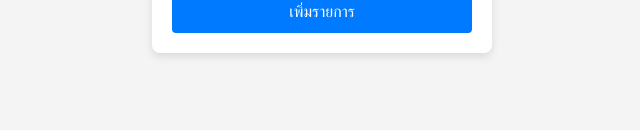
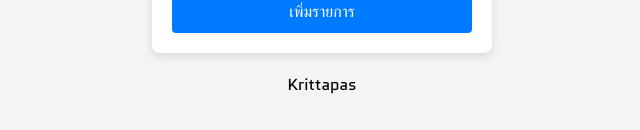
Before and after one commit to 0KrittapasKa0/react_learning_2, a React (Create React App) app: page / in a window 1280 px wide. Shown: the part 266-396 px from the top of the page, without its empty margins (318-958 px from the left). Built offline with nearby package versions, Linux system fonts and the light colour scheme.

Commit message:
DataContext

```diff
--- a/src/components/App.js
+++ b/src/components/App.js
@@ -3,10 +3,10 @@
 import Items from "./Items";
 import "./App.css";
 import FormCoponent from "./Form";
+import DataContext from "../data/DataContext";
 
 function App() {
-  const initdata = [
-  ];
+  const initdata = [];
   const [items, setItems] = useState(initdata);
   const onAddNewItem = (newItem) => {
     console.log("ข้อมูลที่ได้รับมา ", newItem);
@@ -15,11 +15,13 @@
     });
   };
   return (
+    <DataContext.Provider value={"Krittapas"}>
       <div>
         <Header />
         <FormCoponent onAddItem={onAddNewItem} />
         <Transaction items={items} />
       </div>
+    </DataContext.Provider>
   );
 }
 
@@ -40,6 +42,9 @@
             return <Items key={uuidv4()} {...item} />; //items spread operator
           })}
         </ul>
+        <DataContext.Consumer>
+        {value=><p>{value}</p>}
+      </DataContext.Consumer>
     </div>
   );
 };
--- /dev/null
+++ b/src/data/DataContext.js
@@ -0,0 +1,5 @@
+import { createContext } from "react";
+
+const DataContext = createContext();
+
+export default DataContext;
```
Lines whose indentation alone changed are shown as unchanged.
